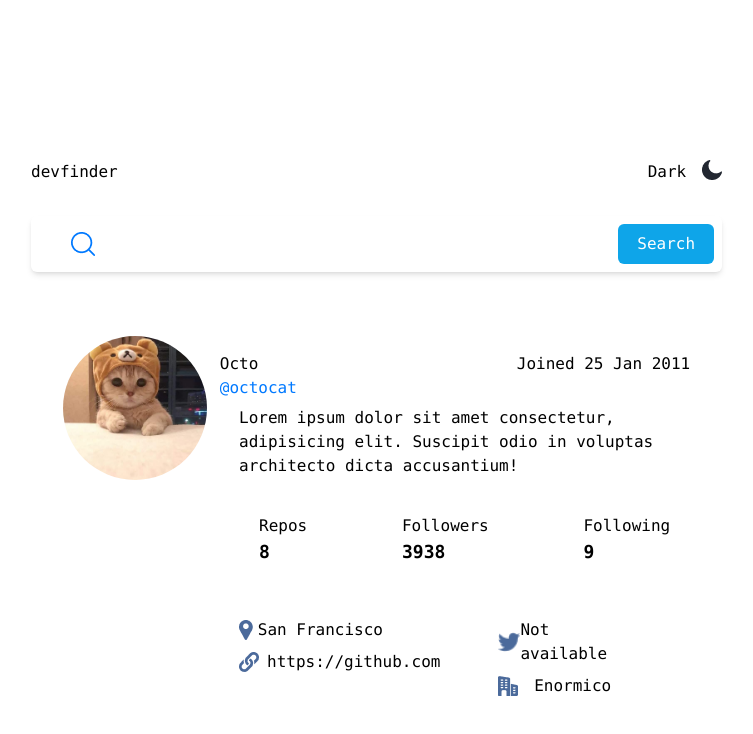
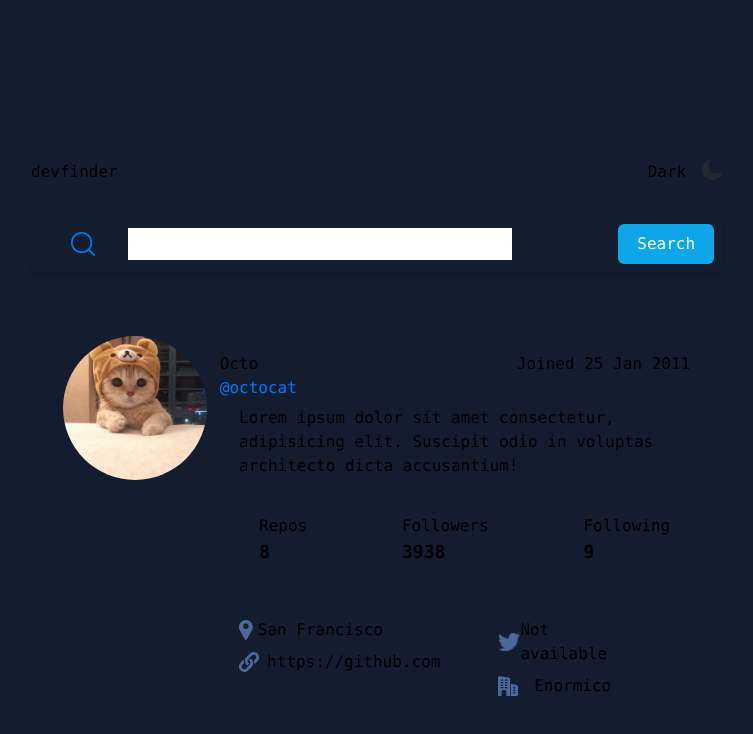
Before and after one commit to Lloyd-the-dev/github-user-search-project, a React (Vite) app: page / in a window 1280 px wide. Shown: the top 734 px of the page, without its empty margins (289-1042 px from the left). Built offline with nearby package versions, Linux system fonts and the light colour scheme.

Commit message:
Update App.jsx

```diff
--- a/src/App.jsx
+++ b/src/App.jsx
@@ -54,7 +54,8 @@ function handleClick(value){
 
   return (
     <>
-      <div className={`h-full w-full p-16 bg-${darkmode ? "thick" : "back"}`}>
+{/*      ${darkmode ? "thick" : "back"} */}
+      <div className={`h-full w-full p-16 bg-thick`}>
           <div className={`font-mono sm:w-3/5 sm:m-24 sm:ml-64`}>
             <div className={`flex flex-row justify-between text-${darkmode ? "back" : "black"} transition-all mb-8`}>
                 <p>devfinder</p>
```
